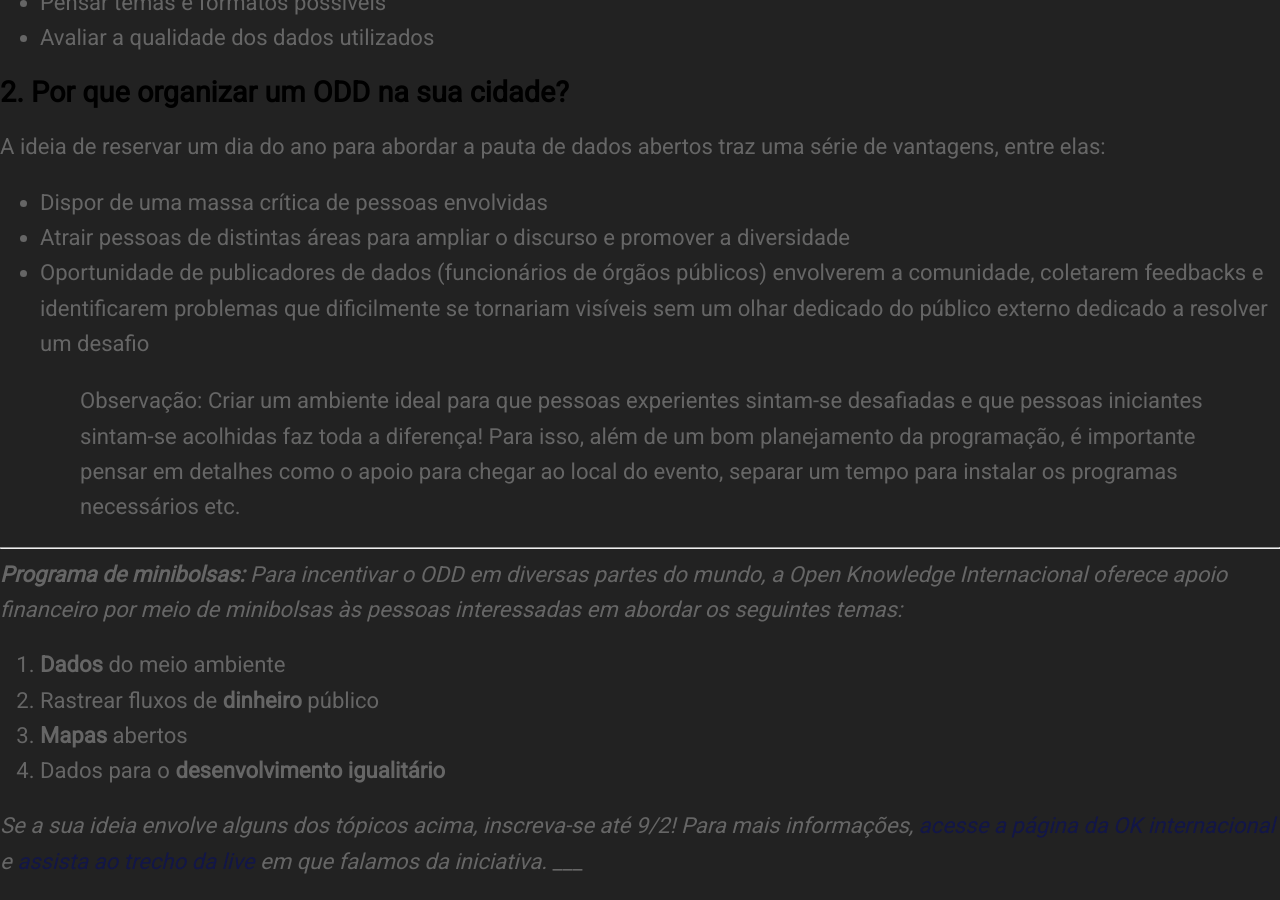
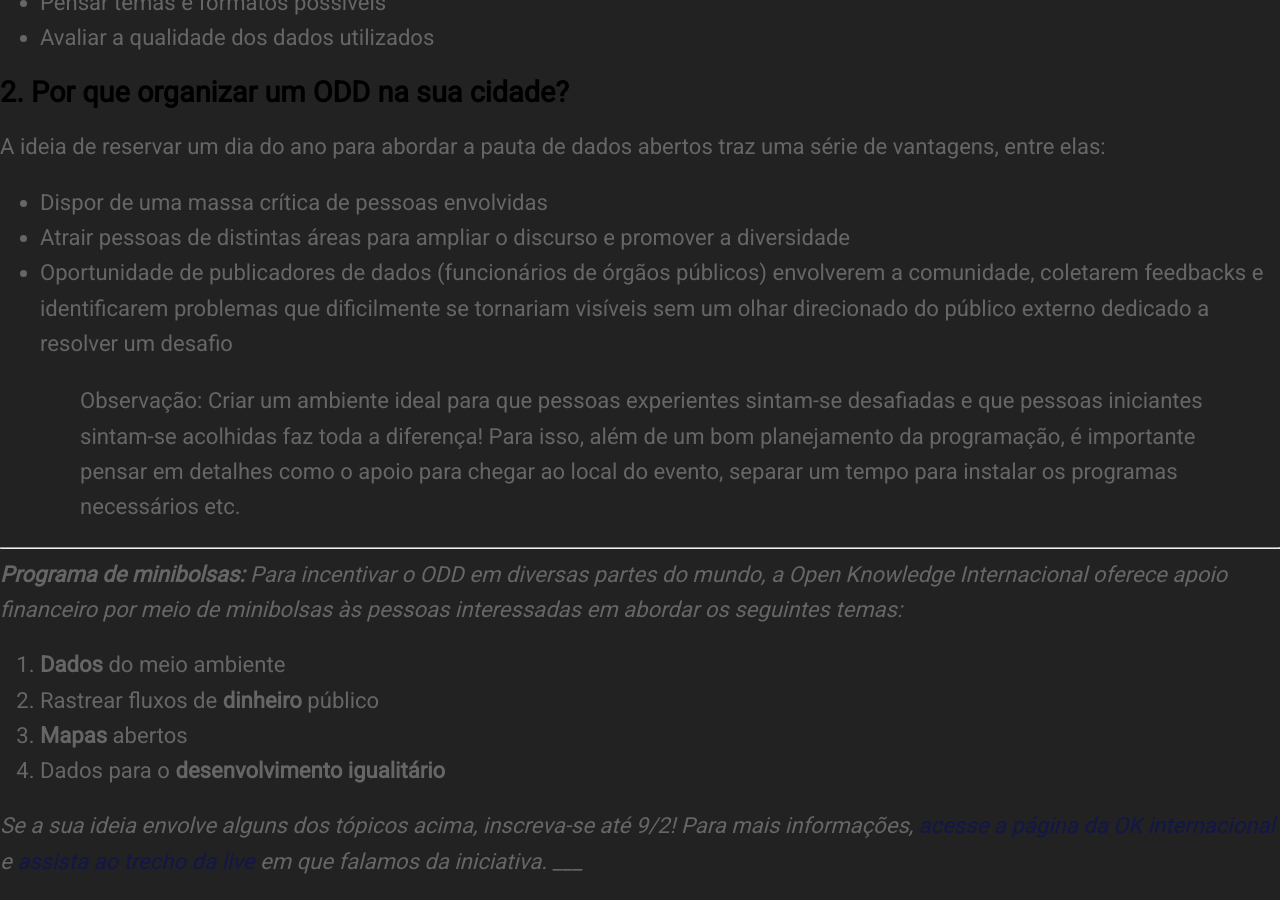
Before and after one commit to okfn-brasil/embaixadoras, a Jekyll site: the page built from Guia-ODD/Guia-ODD2020.md, in a window 1280 px wide and 900 px high, scrolled down 1598 px. Built offline with Jekyll 4.4.1, drawn with Linux system fonts in a browser that asks for light colours; our own code applies the rules of GitHub Pages for plain Markdown files.

Commit message:
Update Guia-ODD2020.md

```diff
--- a/Guia-ODD/Guia-ODD2020.md
+++ b/Guia-ODD/Guia-ODD2020.md
@@ -23,7 +23,7 @@ O evento já está em sua décima edição. Neste ano, pela primeira vez os part
 A ideia de reservar um dia do ano para abordar a pauta de dados abertos traz uma série de vantagens, entre elas:
 - Dispor de uma massa crítica de pessoas envolvidas
 - Atrair pessoas de distintas áreas para ampliar o discurso e promover a diversidade
-- Oportunidade de publicadores de dados (funcionários de órgãos públicos) envolverem a comunidade, coletarem feedbacks e identificarem problemas que dificilmente se tornariam visíveis sem um olhar dedicado do público externo dedicado a resolver um desafio
+- Oportunidade de publicadores de dados (funcionários de órgãos públicos) envolverem a comunidade, coletarem feedbacks e identificarem problemas que dificilmente se tornariam visíveis sem um olhar direcionado do público externo dedicado a resolver um desafio
 >  Observação: Criar um ambiente ideal para que pessoas experientes sintam-se desafiadas e que pessoas iniciantes sintam-se acolhidas faz toda a diferença! Para isso, além de um bom planejamento da programação, é importante pensar em detalhes como o apoio para chegar ao local do evento, separar um tempo para instalar os programas necessários etc.
 
 ___
```
